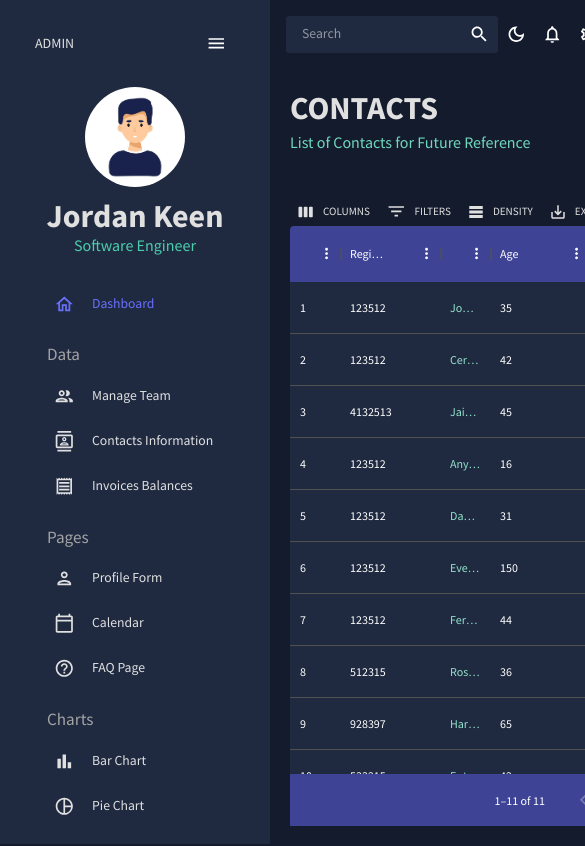
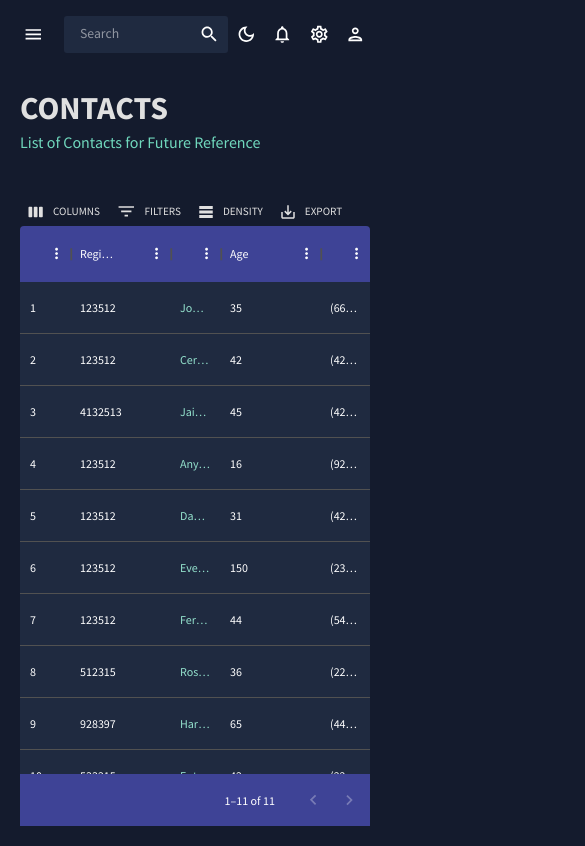
Before and after one commit to jordankeen/react-dashboard-app, a React (Create React App) app: page /contacts in a window 390 px wide. Shown: the top 846 px of the page, 585 px wide, since content can reach past the window. Built offline with nearby package versions, Linux system fonts and the light colour scheme.

Commit message:
updated react-pro-sidebar, adjusted sidebar for mobile
styled dashboard for mobile,
added new custom breakpoints to MUI theme

```diff
--- a/package.json
+++ b/package.json
@@ -25,7 +25,7 @@
     "formik": "^2.2.9",
     "react": "^18.2.0",
     "react-dom": "^18.2.0",
-    "react-pro-sidebar": "^0.7.1",
+    "react-pro-sidebar": "^1.0.0",
     "react-router-dom": "^6.9.0",
     "react-scripts": "5.0.1",
     "web-vitals": "^2.1.4",
--- a/src/App.js
+++ b/src/App.js
@@ -1,5 +1,6 @@
 import { ColorModeContext, useMode } from './theme';
 import { CssBaseline, ThemeProvider } from '@mui/material';
+import { ProSidebarProvider } from 'react-pro-sidebar';
 import { Routes, Route } from 'react-router-dom';
 import Topbar from './scenes/global/Topbar';
 import Dashboard from './scenes/dashboard';
@@ -23,6 +24,7 @@
    return (
    <ColorModeContext.Provider value={colorMode}>
       <ThemeProvider theme={theme}>
+         <ProSidebarProvider>
             <CssBaseline />
             <div className="app">
                <Sidebar />
@@ -43,6 +45,7 @@
                   </Routes>
                </main>
             </div>
+         </ProSidebarProvider>
       </ThemeProvider>
    </ColorModeContext.Provider>
    );
--- a/src/components/StatBox.jsx
+++ b/src/components/StatBox.jsx
@@ -7,7 +7,15 @@
    const colors = tokens(theme.palette.mode);
 
    return (
-      <Box width="100%" m="0 30px">
+      <Box
+         width="100%"
+         sx={{
+            margin: {
+               xs: "0 15px",
+               md: "0 30px",
+            },
+         }}
+      >
          <Box display="flex" justifyContent="space-between">
             <Box>
                {icon}
--- a/src/data/mockData.js
+++ b/src/data/mockData.js
@@ -436,53 +436,53 @@
       color: tokens("dark").greenAccent[500],
       data: [
          {
-            x: "plane",
+            x: "A",
             y: 101,
          },
          {
-            x: "helicopter",
+            x: "B",
             y: 75,
          },
          {
-            x: "boat",
+            x: "C",
             y: 36,
          },
          {
-            x: "train",
+            x: "D",
             y: 216,
          },
          {
-            x: "subway",
+            x: "E",
             y: 35,
          },
          {
-            x: "bus",
+            x: "F",
             y: 236,
          },
-         {
-            x: "car",
-            y: 88,
-         },
-         {
-            x: "moto",
-            y: 232,
-         },
-         {
-            x: "bicycle",
-            y: 281,
-         },
-         {
-            x: "horse",
-            y: 1,
-         },
-         {
-            x: "skateboard",
-            y: 35,
-         },
-         {
-            x: "others",
-            y: 14,
-         },
+         // {
+         //    x: "car",
+         //    y: 88,
+         // },
+         // {
+         //    x: "moto",
+         //    y: 232,
+         // },
+         // {
+         //    x: "bicycle",
+         //    y: 281,
+         // },
+         // {
+         //    x: "horse",
+         //    y: 1,
+         // },
+         // {
+         //    x: "skateboard",
+         //    y: 35,
+         // },
+         // {
+         //    x: "others",
+         //    y: 14,
+         // },
       ],
    },
    {
@@ -490,53 +490,53 @@
       color: tokens("dark").blueAccent[300],
       data: [
          {
-            x: "plane",
+            x: "A",
             y: 212,
          },
          {
-            x: "helicopter",
+            x: "B",
             y: 190,
          },
          {
-            x: "boat",
+            x: "C",
             y: 270,
          },
          {
-            x: "train",
+            x: "D",
             y: 9,
          },
          {
-            x: "subway",
+            x: "E",
             y: 75,
          },
          {
-            x: "bus",
+            x: "F",
             y: 175,
          },
-         {
-            x: "car",
-            y: 33,
-         },
-         {
-            x: "moto",
-            y: 189,
-         },
-         {
-            x: "bicycle",
-            y: 97,
-         },
-         {
-            x: "horse",
-            y: 87,
-         },
-         {
-            x: "skateboard",
-            y: 299,
-         },
-         {
-            x: "others",
-            y: 251,
-         },
+         // {
+         //    x: "car",
+         //    y: 33,
+         // },
+         // {
+         //    x: "moto",
+         //    y: 189,
+         // },
+         // {
+         //    x: "bicycle",
+         //    y: 97,
+         // },
+         // {
+         //    x: "horse",
+         //    y: 87,
+         // },
+         // {
+         //    x: "skateboard",
+         //    y: 299,
+         // },
+         // {
+         //    x: "others",
+         //    y: 251,
+         // },
       ],
    },
    {
@@ -544,53 +544,53 @@
       color: tokens("dark").redAccent[200],
       data: [
          {
-            x: "plane",
+            x: "A",
             y: 191,
          },
          {
-            x: "helicopter",
+            x: "B",
             y: 136,
          },
          {
-            x: "boat",
+            x: "C",
             y: 91,
          },
          {
-            x: "train",
+            x: "D",
             y: 190,
          },
          {
-            x: "subway",
+            x: "E",
             y: 211,
          },
          {
-            x: "bus",
+            x: "F",
             y: 152,
          },
-         {
-            x: "car",
-            y: 189,
-         },
-         {
-            x: "moto",
-            y: 152,
-         },
-         {
-            x: "bicycle",
-            y: 8,
-         },
-         {
-            x: "horse",
-            y: 197,
-         },
-         {
-            x: "skateboard",
-            y: 107,
-         },
-         {
-            x: "others",
-            y: 170,
-         },
+         // {
+         //    x: "car",
+         //    y: 189,
+         // },
+         // {
+         //    x: "moto",
+         //    y: 152,
+         // },
+         // {
+         //    x: "bicycle",
+         //    y: 8,
+         // },
+         // {
+         //    x: "horse",
+         //    y: 197,
+         // },
+         // {
+         //    x: "skateboard",
+         //    y: 107,
+         // },
+         // {
+         //    x: "others",
+         //    y: 170,
+         // },
       ],
    },
 ];
--- a/src/index.css
+++ b/src/index.css
@@ -5,7 +5,6 @@
 #root,
 .app,
 .content {
-   height: 100%;
    width: 100%;
    font-family: 'Source Sans Pro', sans-serif;
 }
@@ -34,3 +33,35 @@
 ::-webkit-scrollbar-track:hover {
    background-color: #555;
 }
+
+@keyframes swing {
+
+   0%,
+   30%,
+   50%,
+   70%,
+   100% {
+      transform: rotate(0deg);
+   }
+
+   10% {
+      transform: rotate(10deg);
+   }
+
+   40% {
+      transform: rotate(-10deg);
+   }
+
+   60% {
+      transform: rotate(5deg);
+   }
+
+   80% {
+      transform: rotate(-5deg);
+   }
+}
+
+.ps-menu-button:hover .ps-menu-icon svg {
+   -webkit-animation: swing .5s ease-in-out 1 alternate;
+   animation: swing .5s ease-in-out 1 alternate;
+}
--- a/src/scenes/dashboard/index.jsx
+++ b/src/scenes/dashboard/index.jsx
@@ -20,7 +20,21 @@
    return (
       <Box m="20px">
          {/* HEADER */}
-         <Box display="flex" justifyContent="space-between" alignItems="center">
+         <Box
+            display="flex"
+            justifyContent="space-between"
+            alignItems="center"
+            sx={{
+               flexDirection: {
+                  xs: "column",
+                  sm: "row",
+               },
+               marginBottom: {
+                  xs: "20px",
+                  sm: "0",
+               },
+            }}
+         >
             <Header title="DASHBOARD" subtitle="Welcome to your dashboard" />
 
             <Box>
@@ -48,11 +62,17 @@
          >
             {/* ROW 1 - Statbox's */}
             <Box
-               gridColumn="span 3"
                backgroundColor={colors.primary[400]}
                display="flex"
                alignItems="center"
                justifyContent="center"
+               sx={{
+                  gridColumn: {
+                     xs: "span 12",
+                     sm: "span 6",
+                     md: "span 3",
+                  },
+               }}
             >
                <StatBox
                   title="12,361"
@@ -67,11 +87,17 @@
                />
             </Box>
             <Box
-               gridColumn="span 3"
                backgroundColor={colors.primary[400]}
                display="flex"
                alignItems="center"
                justifyContent="center"
+               sx={{
+                  gridColumn: {
+                     xs: "span 12",
+                     sm: "span 6",
+                     md: "span 3",
+                  },
+               }}
             >
                <StatBox
                   title="431,225"
@@ -86,11 +112,17 @@
                />
             </Box>
             <Box
-               gridColumn="span 3"
                backgroundColor={colors.primary[400]}
                display="flex"
                alignItems="center"
                justifyContent="center"
+               sx={{
+                  gridColumn: {
+                     xs: "span 12",
+                     sm: "span 6",
+                     md: "span 3",
+                  },
+               }}
             >
                <StatBox
                   title="32,441"
@@ -105,11 +137,17 @@
                />
             </Box>
             <Box
-               gridColumn="span 3"
                backgroundColor={colors.primary[400]}
                display="flex"
                alignItems="center"
                justifyContent="center"
+               sx={{
+                  gridColumn: {
+                     xs: "span 12",
+                     sm: "span 6",
+                     md: "span 3",
+                  },
+               }}
             >
                <StatBox
                   title="1,325,134"
@@ -126,9 +164,14 @@
 
             {/* ROW 2 */}
             <Box
-               gridColumn="span 8"
                gridRow="span 2"
                backgroundColor={colors.primary[400]}
+               sx={{
+                  gridColumn: {
+                     xs: "span 12",
+                     md: "span 8",
+                  },
+               }}
             >
                <Box
                   mt="25px"
@@ -136,6 +179,12 @@
                   display="flex "
                   justifyContent="space-between"
                   alignItems="center"
+                  sx={{
+                     p: {
+                        xs: "0 15px",
+                        md: "0 30px",
+                     },
+                  }}
                >
                   <Box>
                      <Typography
@@ -166,10 +215,15 @@
                </Box>
             </Box>
             <Box
-               gridColumn="span 4"
                gridRow="span 2"
                backgroundColor={colors.primary[400]}
                overflow="auto"
+               sx={{
+                  gridColumn: {
+                     xs: "span 12",
+                     md: "span 4",
+                  },
+               }}
             >
                <Box
                   display="flex"
@@ -218,10 +272,16 @@
 
             {/* ROW 3 */}
             <Box
-               gridColumn="span 4"
                gridRow="span 2"
                backgroundColor={colors.primary[400]}
                p="30px"
+               sx={{
+                  gridColumn: {
+                     xs: "span 12",
+                     md: "span 6",
+                     lg: "span 4",
+                  },
+               }}
             >
                <Typography variant="h5" fontWeight="600">
                   Campaign
@@ -244,9 +304,15 @@
                </Box>
             </Box>
             <Box
-               gridColumn="span 4"
                gridRow="span 2"
                backgroundColor={colors.primary[400]}
+               sx={{
+                  gridColumn: {
+                     xs: "span 12",
+                     md: "span 6",
+                     lg: "span 4",
+                  },
+               }}
             >
                <Typography
                   variant="h5"
@@ -260,10 +326,16 @@
                </Box>
             </Box>
             <Box
-               gridColumn="span 4"
                gridRow="span 2"
                backgroundColor={colors.primary[400]}
                padding="30px"
+               sx={{
+                  gridColumn: {
+                     xs: "span 12",
+                     md: "span 12",
+                     lg: "span 4",
+                  },
+               }}
             >
                <Typography
                   variant="h5"
--- a/src/scenes/global/Sidebar.jsx
+++ b/src/scenes/global/Sidebar.jsx
@@ -1,8 +1,7 @@
 import { useState } from "react";
-import { ProSidebar, Menu, MenuItem } from "react-pro-sidebar";
+import { Sidebar as ProSidebar, Menu, MenuItem, useProSidebar } from 'react-pro-sidebar';
 import { Box, IconButton, Typography, useTheme } from "@mui/material";
 import { Link } from "react-router-dom";
-import "react-pro-sidebar/dist/css/styles.css";
 import { tokens } from "../../theme";
 import HomeOutlinedIcon from "@mui/icons-material/HomeOutlined";
 import PeopleOutlinedIcon from "@mui/icons-material/PeopleOutlined";
@@ -16,6 +15,7 @@
 import TimelineOutlinedIcon from "@mui/icons-material/TimelineOutlined";
 import MenuOutlinedIcon from "@mui/icons-material/MenuOutlined";
 import MapOutlinedIcon from "@mui/icons-material/MapOutlined";
+import ArrowBackIosNewOutlinedIcon from '@mui/icons-material/ArrowBackIosNewOutlined';
 
 // Item - for each side bar menu item
 const Item = ({ title, to, icon, selected, setSelected }) => {
@@ -29,9 +29,9 @@
          }}
          onClick={() => setSelected(title)}
          icon={icon}
+         component={<Link to={to} />}
       >
          <Typography>{title}</Typography>
-         <Link to={to} />
       </MenuItem>
    );
 };
@@ -39,60 +39,82 @@
 const Sidebar = () => {
    const theme = useTheme();
    const colors = tokens(theme.palette.mode);
+   const { toggleSidebar } = useProSidebar();
    const [isCollapsed, setIsCollapsed] = useState(false);
    const [selected, setSelected] = useState("Dashboard");
 
    return (
       <Box
          sx={{
-            "& .pro-sidebar-inner": {
-               background: `${colors.primary[400]} !important`,
+            position: "sticky",
+            display: "flex",
+            minHeight: "100vh",
+            top: 0,
+            bottom: 0,
+            zIndex: 10000,
+            "& .ps-sidebar-root": {
+               border: "none",
             },
-            "& .pro-icon-wrapper": {
+            "& .ps-menu-button:hover": {
+               color: `${colors.blueAccent[500]} !important`,
                backgroundColor: "transparent !important",
             },
-            "& .pro-inner-item": {
-               padding: "5px 35px 5px 20px !important" ,
-            },
-            "& .pro-inner-item:hover": {
-               color: "#868dfb !Important",
-            },
-            "& .pro-menu-item.active": {
-               color: "#6870fa !important",
+            "& .ps-menu-button.ps-active": {
+               color: `${colors.blueAccent[500]} !important`,
+               backgroundColor: "transparent !important",
             },
          }}
       >
-         <ProSidebar collapsed={isCollapsed}>
-            <Menu iconShape="square">
-               {/* LOGO AND MENU ICON */}
-               <MenuItem
-                  onClick={() => setIsCollapsed(!isCollapsed)}
-                  icon={isCollapsed ? <MenuOutlinedIcon /> : undefined}
-                  style={{
-                     margin: "10px 0 20px 0",
-                     color: colors.grey[100],
-                  }}
-               >
-                  {!isCollapsed && (
          <Box
             display="flex"
             justifyContent="space-between"
             alignItems="center"
-                     ml="15px"
+            position="absolute"
+            zIndex="2"
+            top="16px"
+            left="15px"
+         >
+            <IconButton
+               onClick={() => toggleSidebar()}
+            >
+               <MenuOutlinedIcon />
+            </IconButton>
+         </Box>
+         <ProSidebar
+            collapsed={isCollapsed}
+            breakPoint="lg"
+            backgroundColor={colors.primary[400]}
+            borderColor="transparent"
+         >
+            <Menu iconShape="square">
+               {/* LOGO AND MENU ICON */}
+               <Box
+                  display="flex"
+                  justifyContent="space-between"
+                  alignItems="center"
+                  p="10px 10px 10px 15px"
                >
                   <Typography variant="h3" color={colors.grey[100]}>
                      ADMIN
                   </Typography>
-                     <IconButton onClick={() => setIsCollapsed(!isCollapsed)}>
-                        <MenuOutlinedIcon />
+                  <IconButton
+                     onClick={() => toggleSidebar()}
+                     sx={{
+                        display: {
+                           md: "none",
+                        },
+                     }}
+                  >
+                     <ArrowBackIosNewOutlinedIcon />
                   </IconButton>
                </Box>
-                  )}
-               </MenuItem>
+               {/* </MenuItem> */}
 
                {/* User */}
                {!isCollapsed && (
-                  <Box mb="25px">
+                  <Box
+                     mb="25px"
+                  >
                      <Box display="flex" justifyContent="center" alignItems="center">
                         <img
                            alt="profile-user"
--- a/src/scenes/global/Topbar.jsx
+++ b/src/scenes/global/Topbar.jsx
@@ -16,7 +16,16 @@
    const colorMode = useContext(ColorModeContext);
 
    return (
-      <Box display="flex" justifyContent="space-between" p={2}>
+      <Box
+         display="flex"
+         justifyContent="space-between"
+         sx={{
+            p: {
+               xs: "16px 16px 16px 64px",
+               md: 2,
+            },
+         }}
+      >
          {/* Search */}
          <Box
             display="flex"
--- a/src/theme.js
+++ b/src/theme.js
@@ -188,13 +188,22 @@
             fontFamily: ["Source Sans Pro", "sans-serif"].join(","),
             fontSize: 14,
          },
-      }
+      },
+      breakpoints: {
+         values: {
+            xs: 0,
+            sm: 640,
+            md: 993,
+            lg: 1177,
+            xl: 1441,
+         },
+      },
    };
 };
 
 // context for color mode
 export const ColorModeContext = createContext({
-   toggleColorMode: () => {}
+   toggleColorMode: () => { }
 });
 
 export const useMode = () => {
```
Also changed, not shown: 2 other files (tests, documents, lock files or other folders). Lines whose indentation alone changed are shown as unchanged.
